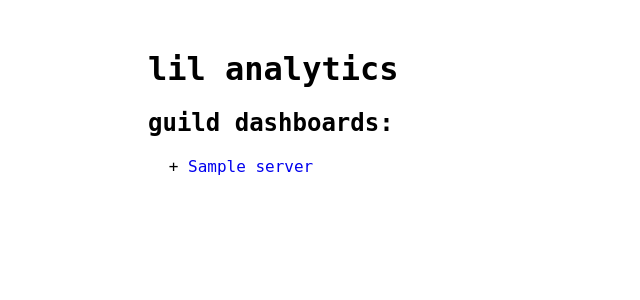
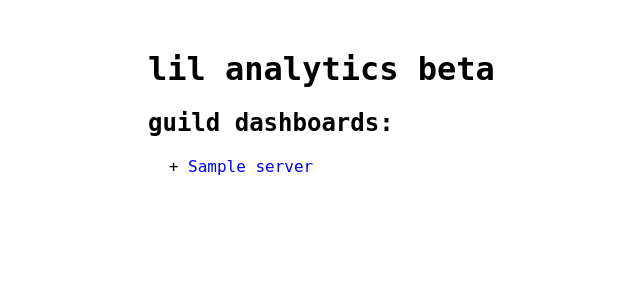
Before and after one commit to pauliusbaulius/lil_analytics, a FastAPI app: page / in a window 1280 px wide. Shown: the top 300 px of the page, without its empty margins (42-682 px from the left). Run offline with FastAPI, Linux system fonts and the light colour scheme; tables that the repository leaves empty hold one stand-in row (values such as "Sample post").

Commit message:
documentation updates, beta version

```diff
--- a/api/templates/index.html
+++ b/api/templates/index.html
@@ -5,8 +5,7 @@
     <link rel="shortcut icon" type="image/jpg" href="{{ url_for('static', path='/favicon.png') }}"/>
 </head>
 <body>
-    <h1>lil analytics</h1>
-
+    <h1>lil analytics beta</h1>
     <h2>guild dashboards:</h2>
     <ul>
         {% for server in servers %}
```
Also changed, not shown: README.md, dashboard.png, 1 other file.
